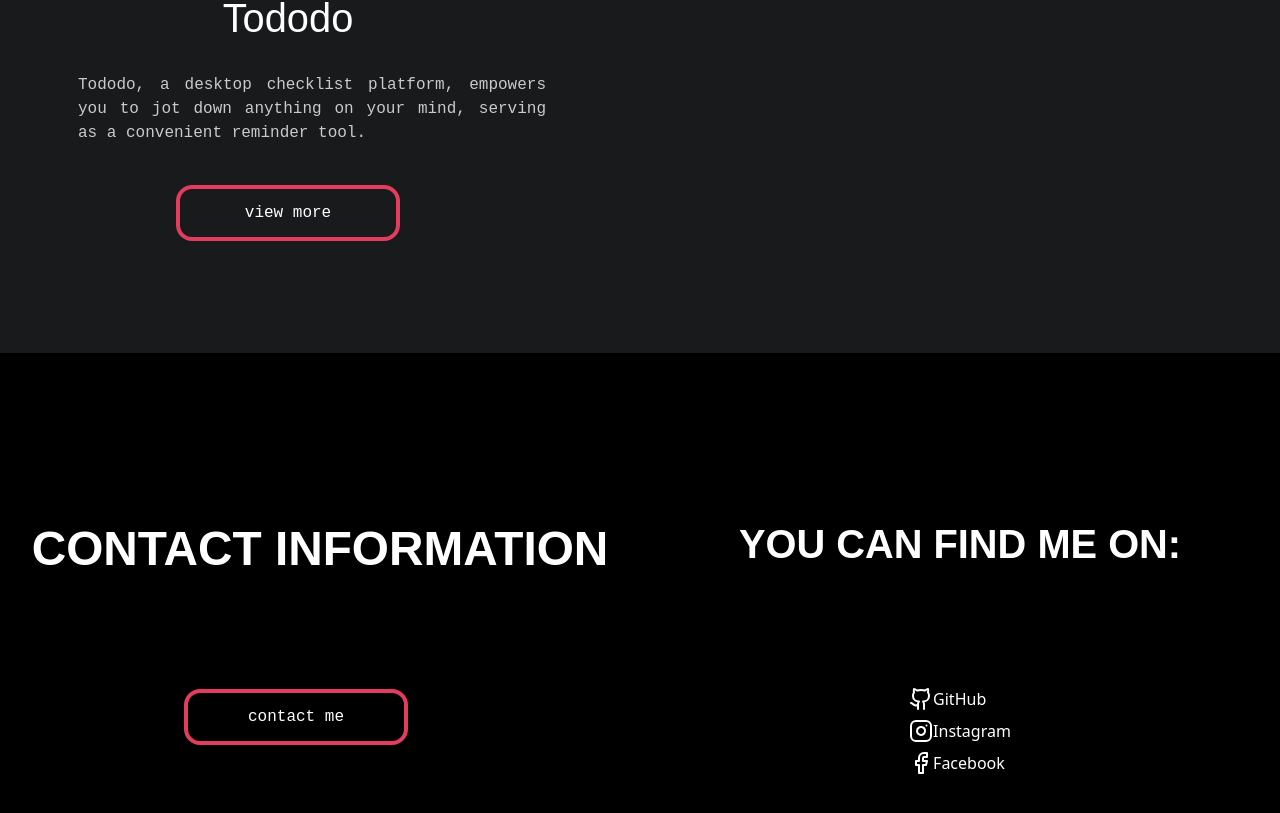
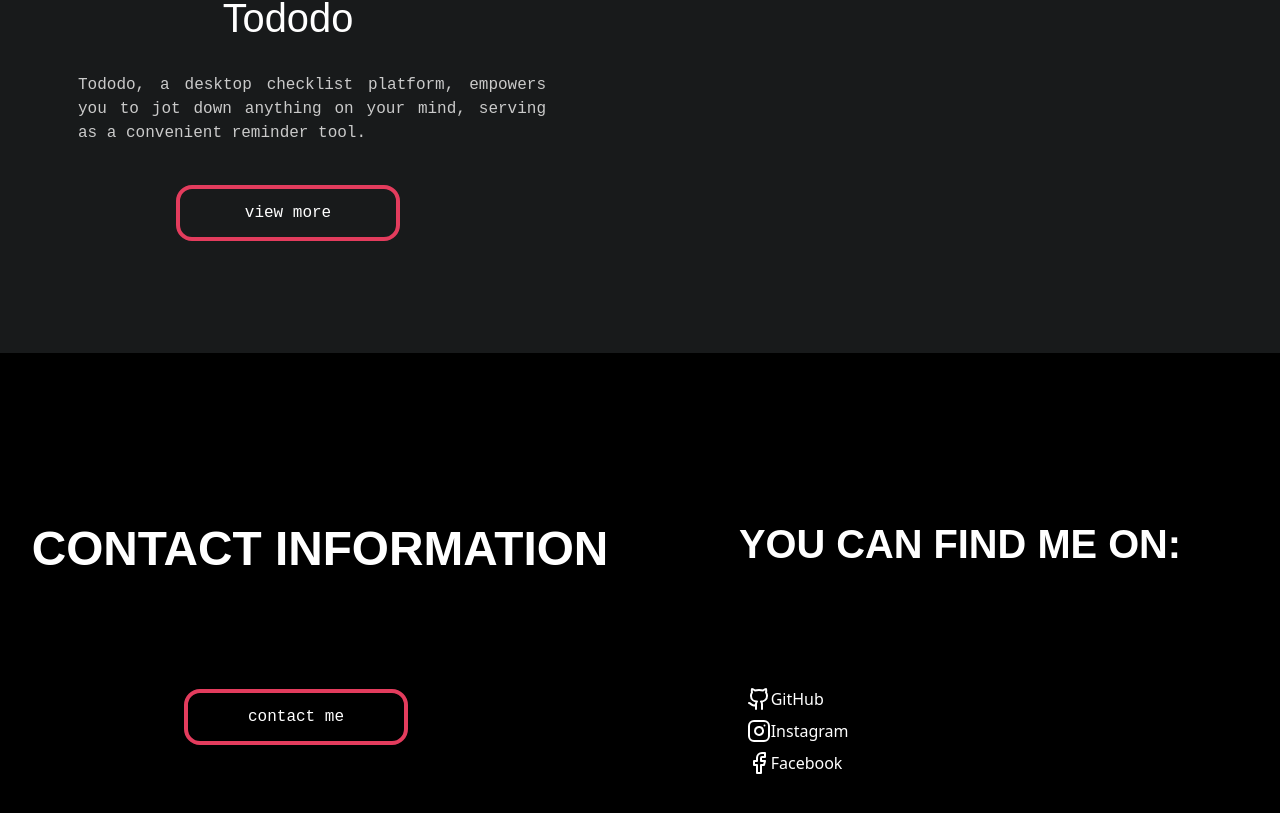
Before and after one commit to 21ftt1750/portfolio, a Next.js app: page / in a window 1280 px wide. Shown: the part 2798-3611 px from the top of the page. Built offline with nearby package versions, Linux system fonts and the light colour scheme.

Commit message:
slight css adjustmnt

```diff
--- a/app/page.tsx
+++ b/app/page.tsx
@@ -170,7 +170,7 @@ const Page = () => {
 
           <div className="flex  w-1/2 flex-col items-center justify-center ">
             <h2 className="font-bold">YOU CAN FIND ME ON:</h2>
-            <div className=" pt-28 text-white">
+            <div className="flex w-8/12 flex-col items-start  pt-28 text-white">
               <Link href="https://github.com/21ftt1750" className="flex ">
                 <Github color="#ffffff" />
                 GitHub
```
